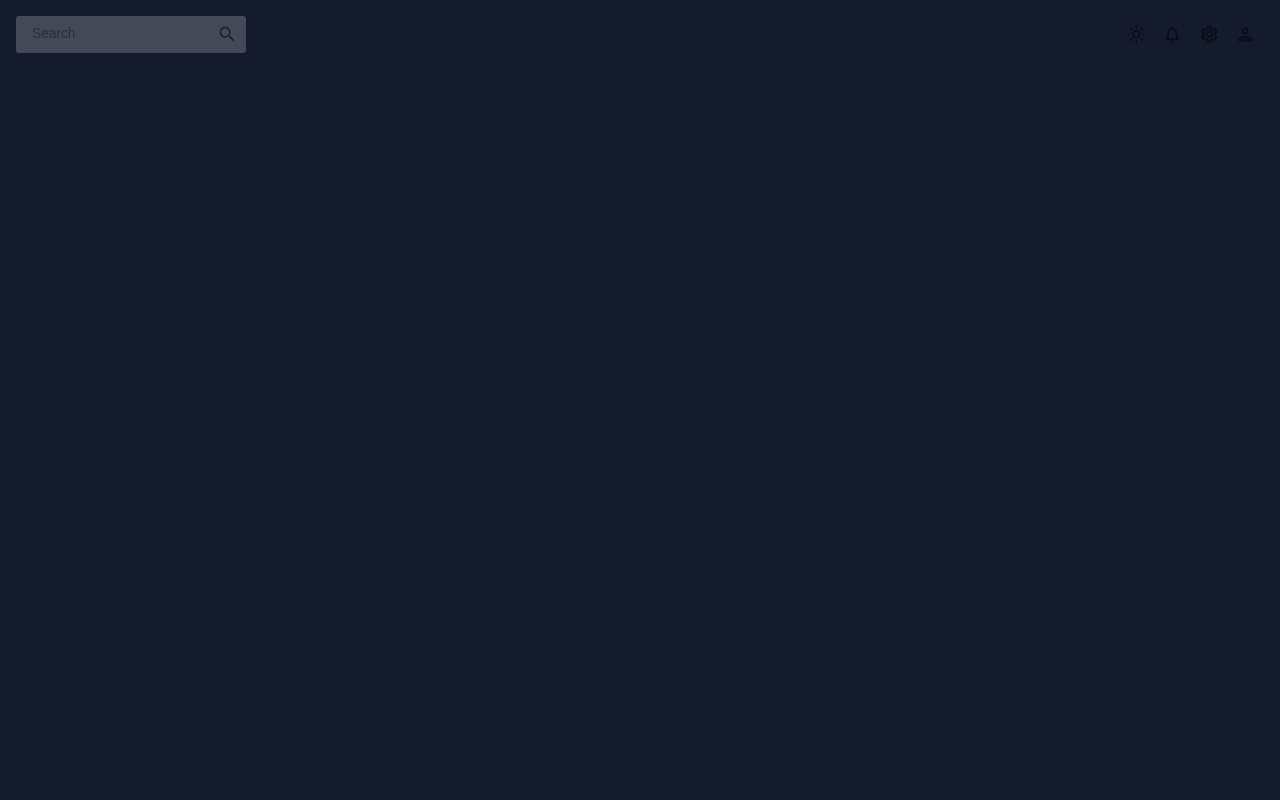
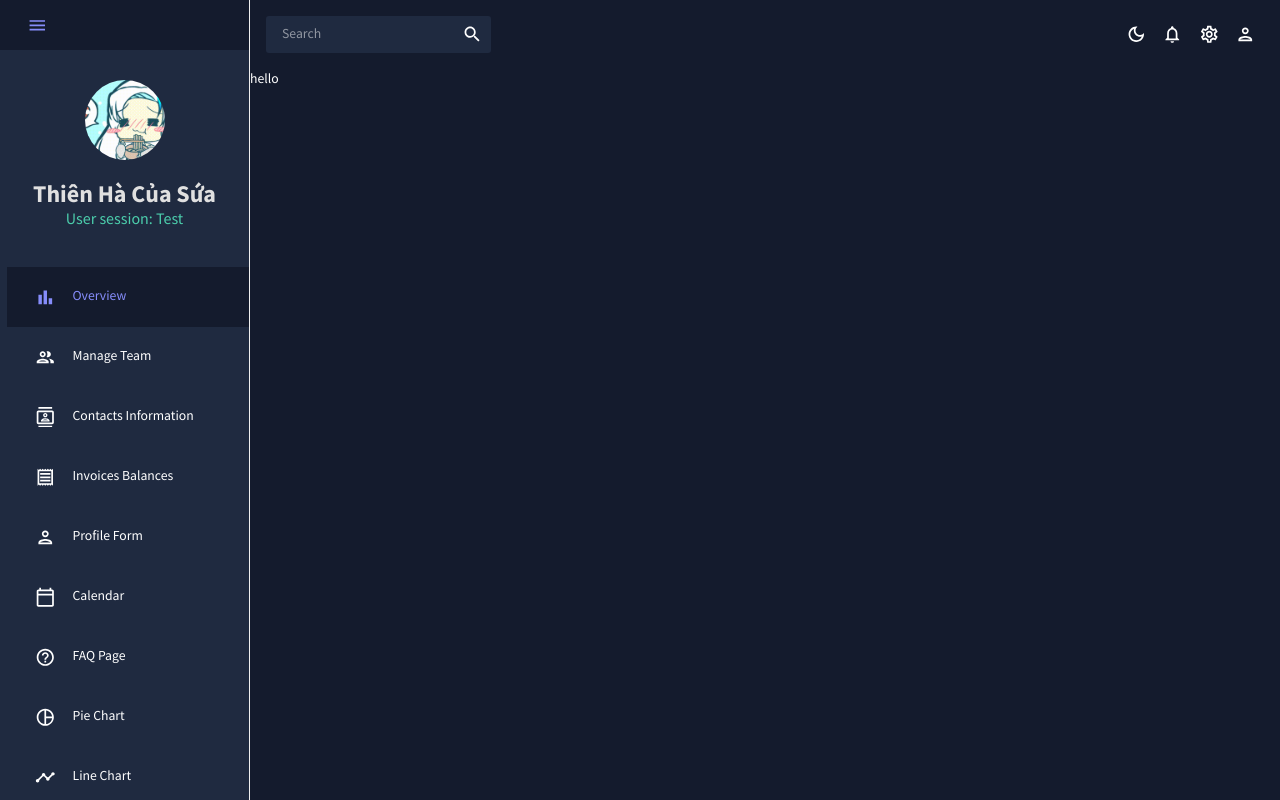
Before and after one commit to justasweetpotatos/brainless-jellyfish, a React (Create React App) app in the folder src/dashboard/: page /dashboard in a window 1280 px wide. Built offline with nearby package versions, Linux system fonts and the light colour scheme.

Commit message:
Specify route for home route and dashboard route

```diff
--- a/src/dashboard/src/App.tsx
+++ b/src/dashboard/src/App.tsx
@@ -1,22 +1,34 @@
-import "./App.css";
-
 import { CssBaseline, ThemeProvider } from "@mui/material";
 import { ColorModeContext, useMode } from "./theme";
-
-import NavigationBar from "./scene/global/NavigationBar";
+import { Route, Routes } from "react-router-dom";
+import Overview from "./scene/routes/dashboard/Overview";
+import Dashboard from "./scene/routes/Dashboard"; // Đảm bảo import Dashboard
 
 function App() {
   const { theme, colorMode } = useMode();
+
   return (
     <ColorModeContext.Provider value={colorMode}>
       <ThemeProvider theme={theme}>
-        <CssBaseline>
-          <div className="app">
-            <main className="content">
-              <NavigationBar />
-            </main>
-          </div>
-        </CssBaseline>
+        <CssBaseline />
+        <Routes>
+          <Route path="/" element={<Overview />} /> {/* Route cho trang chính */}
+          <Route path="/home" element={<Overview />} /> {/* Route cho trang home */}
+          <Route path="/dashboard" element={<Dashboard />}>
+            <Route index element={<Overview />} /> {/* Route mặc định cho dashboard */}
+            <Route path="team" element={<Overview />} />
+            <Route path="contacts" element={<Overview />} />
+            <Route path="invoices" element={<Overview />} />
+            <Route path="form" element={<Overview />} />
+            <Route path="bar" element={<Overview />} />
+            <Route path="pie" element={<Overview />} />
+            <Route path="line" element={<Overview />} />
+            <Route path="faq" element={<Overview />} />
+            <Route path="calendar" element={<Overview />} />
+            <Route path="geography" element={<Overview />} />
+          </Route>
+          <Route path="*" element={<Overview />} /> {/* Route không khớp sẽ dẫn đến Overview */}
+        </Routes>
       </ThemeProvider>
     </ColorModeContext.Provider>
   );
--- /dev/null
+++ b/src/dashboard/src/index.css
@@ -0,0 +1,35 @@
+@import url("https://fonts.googleapis.com/css2?family=Source+Sans+Pro:wght@400;600;700&display=swap");
+
+html,
+body,
+#root,
+.app,
+.content {
+  height: 100%;
+  width: 100%;
+  font-family: "Source Sans Pro", sans-serif;
+}
+
+.app {
+  display: flex;
+  position: relative;
+}
+
+::-webkit-scrollbar {
+  width: 10px;
+}
+
+/* Track */
+::-webkit-scrollbar-track {
+  background: #e0e0e0;
+}
+
+/* Handle */
+::-webkit-scrollbar-thumb {
+  background: #888;
+}
+
+/* Handle on hover */
+::-webkit-scrollbar-thumb:hover {
+  background: #555;
+}
--- a/src/dashboard/src/index.tsx
+++ b/src/dashboard/src/index.tsx
@@ -1,6 +1,7 @@
 import React from "react";
 import ReactDOM from "react-dom/client";
 import App from "./App";
+import "./index.css";
 import { BrowserRouter } from "react-router-dom";
 
 const root = ReactDOM.createRoot(document.getElementById("root") as HTMLElement);
--- /dev/null
+++ b/src/dashboard/src/scene/global/GlobalSideBar.tsx
@@ -0,0 +1,189 @@
+import { useEffect, useState } from "react";
+import { Sidebar, Menu, MenuItem } from "react-pro-sidebar";
+import { Box, Typography, useTheme } from "@mui/material";
+import { Link, useLocation, useNavigate } from "react-router-dom";
+import { tokens } from "../../theme";
+import {
+  HomeOutlined as HomeOutlinedIcon,
+  PeopleOutlined as PeopleOutlinedIcon,
+  ContactsOutlined as ContactsOutlinedIcon,
+  ReceiptOutlined as ReceiptOutlinedIcon,
+  PersonOutlined as PersonOutlinedIcon,
+  CalendarTodayOutlined as CalendarTodayOutlinedIcon,
+  HelpOutline as HelpOutlineOutlinedIcon,
+  BarChartOutlined as BarChartOutlinedIcon,
+  PieChartOutline as PieChartOutlinedIcon,
+  TimelineOutlined as TimelineOutlinedIcon,
+  MenuOutlined as MenuOutlinedIcon,
+  MapOutlined as MapOutlinedIcon,
+} from "@mui/icons-material";
+
+const dashboardRoute = "/dashboard";
+
+const dashboardRouteList = [
+  { title: "Overview", to: `${dashboardRoute}/`, icon: <BarChartOutlinedIcon /> },
+  { title: "Manage Team", to: `${dashboardRoute}/team`, icon: <PeopleOutlinedIcon /> },
+  { title: "Contacts Information", to: `${dashboardRoute}/contacts`, icon: <ContactsOutlinedIcon /> },
+  { title: "Invoices Balances", to: `${dashboardRoute}/invoices`, icon: <ReceiptOutlinedIcon /> },
+  { title: "Profile Form", to: `${dashboardRoute}/form`, icon: <PersonOutlinedIcon /> },
+  { title: "Calendar", to: `${dashboardRoute}/calendar`, icon: <CalendarTodayOutlinedIcon /> },
+  { title: "FAQ Page", to: `${dashboardRoute}/faq`, icon: <HelpOutlineOutlinedIcon /> },
+  { title: "Pie Chart", to: `${dashboardRoute}/pie`, icon: <PieChartOutlinedIcon /> },
+  { title: "Line Chart", to: `${dashboardRoute}/line`, icon: <TimelineOutlinedIcon /> },
+  { title: "Geography Chart", to: `${dashboardRoute}/geography`, icon: <MapOutlinedIcon /> },
+];
+
+interface ItemProps {
+  title: string;
+  to: string;
+  icon: React.ReactNode;
+  selected: string;
+  setSelected: (title: string) => void;
+}
+
+const Item: React.FC<ItemProps> = ({ title, to, icon, selected, setSelected }) => {
+  const theme = useTheme();
+  const colors = tokens(theme.palette.mode);
+  const navigate = useNavigate();
+
+  const handleClick = () => {
+    setSelected(title);
+    navigate(to);
+  };
+
+  useEffect(() => {
+    if (selected === title) {
+      document.title = `${title} - My App`; // Set tab title dynamically
+    }
+  }, [selected, title]);
+
+  return (
+    <MenuItem
+      active={selected === title}
+      onClick={handleClick}
+      icon={icon}
+      style={{
+        height: "60px",
+        backgroundColor: selected === title ? colors.primary[500] : colors.primary[400],
+        color: selected === title ? "#868dfb" : "inherit",
+      }}
+    >
+      <Typography>{title}</Typography>
+    </MenuItem>
+  );
+};
+
+function GlobalSideBar() {
+  const theme = useTheme();
+  const colors = tokens(theme.palette.mode);
+  const [isCollapsed, setIsCollapsed] = useState(false);
+  const [selected, setSelected] = useState("");
+  const location = useLocation();
+
+  useEffect(() => {
+    // Set the initial selected item based on the current path
+    const currentPath = location.pathname;
+    const currentRoute = dashboardRouteList.find(route => route.to === currentPath);
+    if (currentRoute) {
+      setSelected(currentRoute.title);
+    } else {
+      setSelected("Overview"); // Default to Overview if no match
+    }
+  }, [location.pathname]);
+
+  return (
+    <Box
+      sx={{
+        "& .ps-menu-root": {
+          background: `${colors.primary[400]} !important`,
+          height: "100%",
+          transition: ".1s ease-in-out",
+        },
+        "& .ps-sidebar-container": {
+          backgroundColor: `${colors.primary[400]} !important`,
+          height: "100vh",
+          overflow: "hidden",
+        },
+      }}
+    >
+      <Sidebar collapsed={isCollapsed}>
+        <Menu
+          menuItemStyles={{
+            button: {
+              transition: ".1s ease-in-out",
+              ":hover": {
+                color: "#868dfb !important",
+                backgroundColor: colors.primary[500],
+              },
+              ":active": {
+                color: "#868dfb !important",
+                backgroundColor: colors.primary[500],
+              },
+            },
+          }}
+        >
+          <MenuItem
+            onClick={() => setIsCollapsed(!isCollapsed)}
+            icon={<MenuOutlinedIcon />}
+            rootStyles={{ margin: "0 0 20px 0", color: colors.grey[100] }}
+          />
+
+          <Box mb="25px">
+            <Box
+              sx={{
+                display: "flex",
+                justifyContent: "center",
+                alignItems: "center",
+                width: "100%",
+                height: isCollapsed ? "50px" : "100px",
+                transition: ".1s ease-in-out",
+              }}
+            >
+              <img
+                alt="profile-user"
+                width={isCollapsed ? "40px" : "80px"}
+                height={isCollapsed ? "40px" : "80px"}
+                src={process.env.PUBLIC_URL + "/serverTestIco.png"}
+                style={{ cursor: "pointer", borderRadius: "50%", margin: "auto", transition: ".1s ease-in-out" }}
+              />
+            </Box>
+            <Box textAlign="center">
+              <Typography
+                variant="h3"
+                style={{
+                  color: isCollapsed ? "transparent" : colors.grey[100],
+                  fontWeight: "bold",
+                  margin: "10px 0 0 0",
+                  whiteSpace: "nowrap",
+                  transition: ".1s ease-in-out",
+                  height: isCollapsed ? "0px" : "max-content",
+                }}
+              >
+                {isCollapsed ? "" : "Thiên Hà Của Sứa"}
+              </Typography>
+              <Typography
+                variant="h5"
+                style={{
+                  color: isCollapsed ? "transparent" : colors.greenAccent[500],
+                  whiteSpace: "nowrap",
+                  transition: ".1s ease-in-out",
+                  height: isCollapsed ? "0px" : "max-content",
+                }}
+              >
+                {isCollapsed ? "" : `User session: Test`}
+              </Typography>
+            </Box>
+          </Box>
+
+          <Box paddingLeft={isCollapsed ? undefined : "3%"} paddingTop={`5%`}>
+            {dashboardRouteList.map((route) => (
+              <Item key={route.title} title={route.title} to={route.to} icon={route.icon} selected={selected} setSelected={setSelected} />
+            ))}
+          </Box>
+        </Menu>
+      </Sidebar>
+    </Box>
+  );
+}
+
+export default GlobalSideBar;
--- /dev/null
+++ b/src/dashboard/src/scene/routes/Dashboard.tsx
@@ -0,0 +1,17 @@
+import NavigationBar from "../global/NavigationBar";
+import { Outlet } from "react-router-dom";
+import GlobalSideBar from "../global/GlobalSideBar";
+
+function Dashboard() {
+  return (
+    <div className="app">
+      <GlobalSideBar />
+      <main className="content">
+        <NavigationBar />
+        <Outlet />
+      </main>
+    </div>
+  );
+}
+
+export default Dashboard;
--- /dev/null
+++ b/src/dashboard/src/scene/routes/dashboard/Overview.tsx
@@ -0,0 +1,11 @@
+import { Box } from "@mui/material";
+
+function Overview() {
+  return (
+    <Box>
+      <Box>hello</Box>
+    </Box>
+  );
+}
+
+export default Overview;
--- a/src/dashboard/src/theme.tsx
+++ b/src/dashboard/src/theme.js
@@ -1,7 +1,8 @@
 import { createContext, useState, useMemo } from "react";
 import { createTheme } from "@mui/material/styles";
 
-export const tokens = (mode: string) => ({
+// color design tokens export
+export const tokens = (mode) => ({
   ...(mode === "dark"
     ? {
         grey: {
@@ -19,7 +20,7 @@ export const tokens = (mode: string) => ({
           100: "#d0d1d5",
           200: "#a1a4ab",
           300: "#727681",
-          400: "#434957",
+          400: "#1F2A40",
           500: "#141b2d",
           600: "#101624",
           700: "#0c101b",
@@ -62,69 +63,72 @@ export const tokens = (mode: string) => ({
       }
     : {
         grey: {
-          900: "#141414",
-          800: "#292929",
-          700: "#3d3d3d",
-          600: "#525252",
+          100: "#141414",
+          200: "#292929",
+          300: "#3d3d3d",
+          400: "#525252",
           500: "#666666",
-          400: "#858585",
-          300: "#a3a3a3",
-          200: "#c2c2c2",
-          100: "#e0e0e0",
+          600: "#858585",
+          700: "#a3a3a3",
+          800: "#c2c2c2",
+          900: "#e0e0e0",
         },
         primary: {
-          900: "#040509",
-          800: "#080b12",
-          700: "#0c101b",
-          600: "#f2f0f0",
+          100: "#040509",
+          200: "#080b12",
+          300: "#0c101b",
+          400: "#f2f0f0", // manually changed
           500: "#141b2d",
-          400: "#434957",
-          300: "#727681",
-          200: "#a1a4ab",
-          100: "#d0d1d5",
+          600: "#1F2A40",
+          700: "#727681",
+          800: "#a1a4ab",
+          900: "#d0d1d5",
         },
         greenAccent: {
-          900: "#0f2922",
-          800: "#1e5245",
-          700: "#2e7c67",
-          600: "#3da58a",
+          100: "#0f2922",
+          200: "#1e5245",
+          300: "#2e7c67",
+          400: "#3da58a",
           500: "#4cceac",
-          400: "#70d8bd",
-          300: "#94e2cd",
-          200: "#b7ebde",
-          100: "#dbf5ee",
+          600: "#70d8bd",
+          700: "#94e2cd",
+          800: "#b7ebde",
+          900: "#dbf5ee",
         },
         redAccent: {
-          900: "#2c100f",
-          800: "#58201e",
-          700: "#832f2c",
-          600: "#af3f3b",
+          100: "#2c100f",
+          200: "#58201e",
+          300: "#832f2c",
+          400: "#af3f3b",
           500: "#db4f4a",
-          400: "#e2726e",
-          300: "#e99592",
-          200: "#f1b9b7",
-          100: "#f8dcdb",
+          600: "#e2726e",
+          700: "#e99592",
+          800: "#f1b9b7",
+          900: "#f8dcdb",
         },
         blueAccent: {
-          900: "#151632",
-          800: "#2a2d64",
-          700: "#3e4396",
-          600: "#535ac8",
+          100: "#151632",
+          200: "#2a2d64",
+          300: "#3e4396",
+          400: "#535ac8",
           500: "#6870fa",
-          400: "#868dfb",
-          300: "#a4a9fc",
-          200: "#c3c6fd",
-          100: "#e1e2fe",
+          600: "#868dfb",
+          700: "#a4a9fc",
+          800: "#c3c6fd",
+          900: "#e1e2fe",
         },
       }),
 });
 
-export const themeSettings = (mode: string | "dark" | "light") => {
+// mui theme settings
+export const themeSettings = (mode) => {
   const colors = tokens(mode);
-
   return {
+    palette: {
       mode: mode,
-    palette: {
+      ...(mode === "dark"
+        ? {
+            // palette values for dark mode
             primary: {
               main: colors.primary[500],
             },
@@ -137,11 +141,45 @@ export const themeSettings = (mode: string | "dark" | "light") => {
               light: colors.grey[100],
             },
             background: {
-        default: mode === "dark" ? colors.primary[500] : "#fcfcfc",
+              default: colors.primary[500],
+            },
+          }
+        : {
+            // palette values for light mode
+            primary: {
+              main: colors.primary[100],
+            },
+            secondary: {
+              main: colors.greenAccent[500],
+            },
+            neutral: {
+              dark: colors.grey[700],
+              main: colors.grey[500],
+              light: colors.grey[100],
+            },
+            background: {
+              default: "#fcfcfc",
+            },
+          }),
+    },
+    transitions: {
+      duration: {
+        shortest: 150,
+        shorter: 200,
+        short: 250,
+        standard: 300,
+        complex: 375,
+        enteringScreen: 225,
+        leavingScreen: 195,
+      },
+      easing: {
+        easeIn: "cubic-bezier(0.4, 0, 0.2, 1)",
+        easeOut: "cubic-bezier(0.0, 0, 0.2, 1)",
+        easeInOut: "cubic-bezier(0.4, 0, 0.2, 1)",
       },
     },
     typography: {
-      fontFamily: ["Source Sands Pro", "sans-serif"].join(","),
+      fontFamily: ["Source Sans Pro", "sans-serif"].join(","),
       fontSize: 12,
       h1: {
         fontFamily: ["Source Sans Pro", "sans-serif"].join(","),
@@ -171,21 +209,21 @@ export const themeSettings = (mode: string | "dark" | "light") => {
   };
 };
 
+// context for color mode
 export const ColorModeContext = createContext({
   toggleColorMode: () => {},
 });
 
 export const useMode = () => {
   const [mode, setMode] = useState("dark");
+
   const colorMode = useMemo(
     () => ({
-      toggleColorMode: () => {
-        setMode((prev) => (prev === "light" ? "dark" : "light"));
-      },
+      toggleColorMode: () => setMode((prev) => (prev === "light" ? "dark" : "light")),
     }),
     []
   );
 
   const theme = useMemo(() => createTheme(themeSettings(mode)), [mode]);
-  return { theme: theme, colorMode: colorMode };
+  return { theme, colorMode };
 };
```
Also changed, not shown: src/dashboard/public/serverTestIco.png (added), src/dashboard/src/scene/routes/Home.tsx (added). Lines whose indentation alone changed are shown as unchanged.
